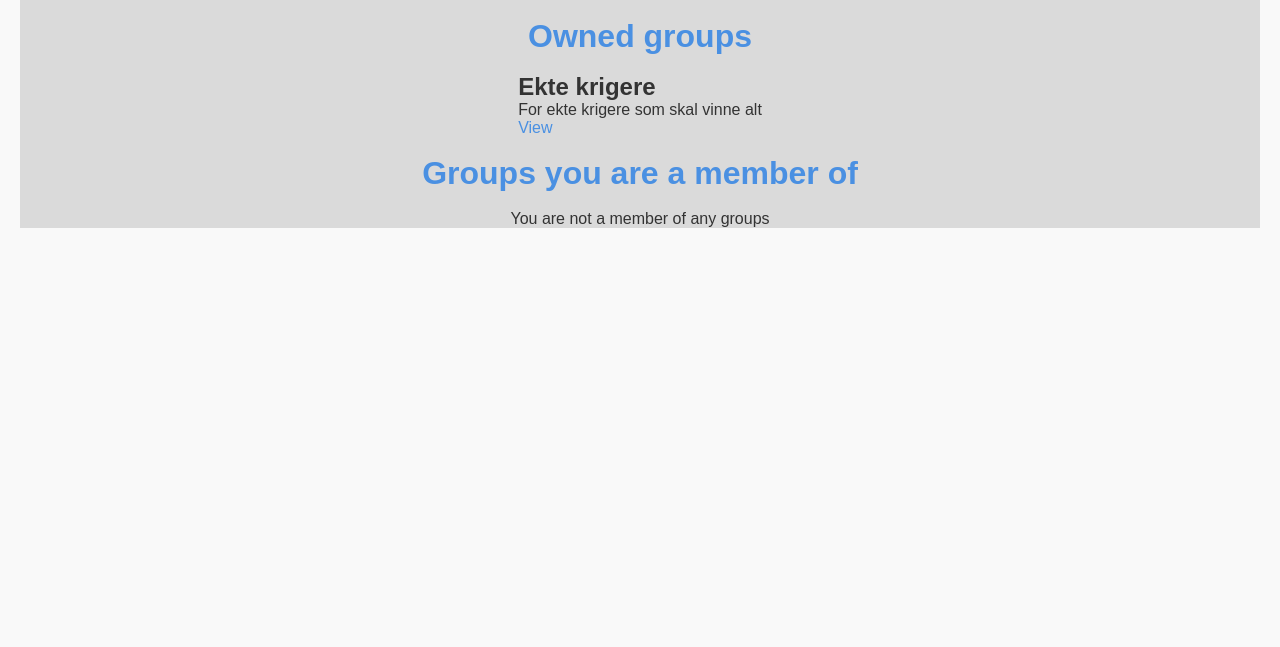
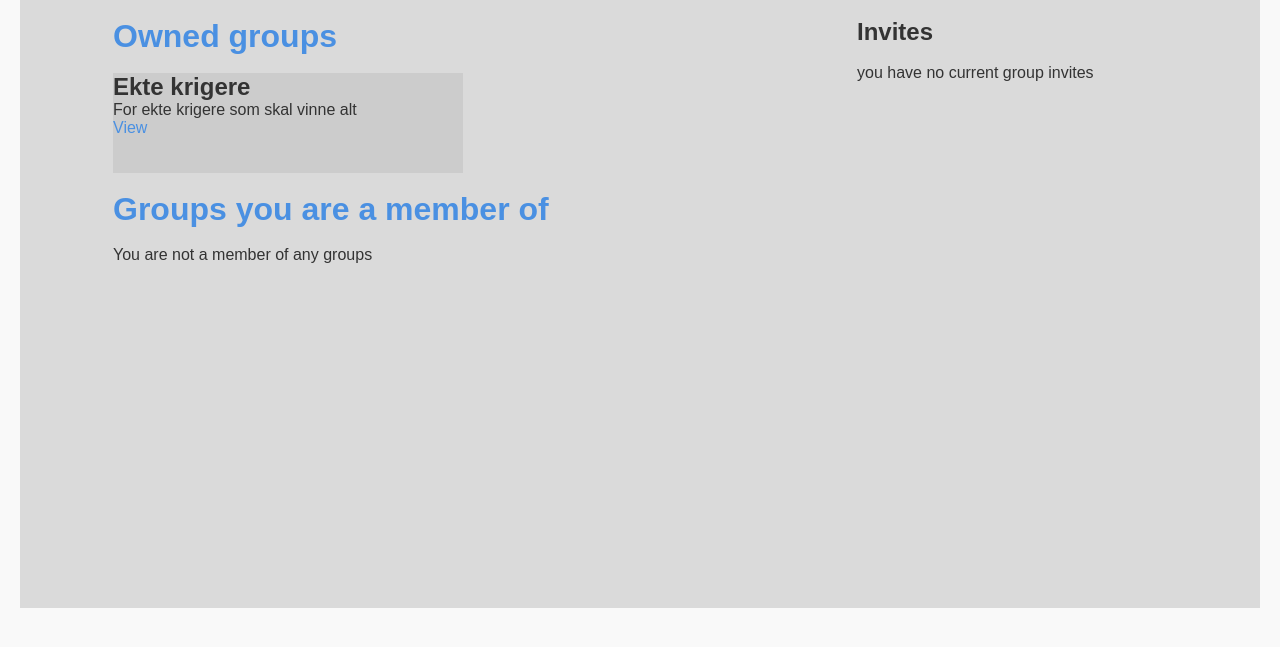
Before and after one commit to TheStrgamer/Wishlist, a Django app: page /groups/ in a window 1280 px wide. Shown: the part 50-697 px from the top of the page. Run offline with Django 5.2, Linux system fonts and the light colour scheme; a user stored in the database is signed in; data comes from the database, SQL or seed files in the repository; both versions use the stored data as it was after the commit.

Commit message:
improved groups style

```diff
--- a/wishlist/wishlistManager/models.py
+++ b/wishlist/wishlistManager/models.py
@@ -11,7 +11,7 @@ class WishlistGroup(models.Model):
         return self.name
 
     def can_view(self, user):
-        if self.owner == user or user in self.users.all():
+        if self.owner == user or user in self.members.all():
             return True
         return False
 
--- a/wishlist/wishlistManager/static/styles/styles.css
+++ b/wishlist/wishlistManager/static/styles/styles.css
@@ -94,6 +94,7 @@ button:hover{
     overflow-y: auto;
     box-sizing: border-box;
     max-height: calc(100vh - 50px);
+    min-height: 80%;
     background-color: #99999952;
 }
 
@@ -206,7 +207,7 @@ input[type="password"], textarea {
     background-color: #a9a9a9;
     text-align: center;
     border-radius: 10px;
-    min-width: 600px;
+    min-width: 60%;
     max-height: 225px;
 
 }
@@ -220,6 +221,7 @@ input[type="password"], textarea {
     width: 90%;
     display: flex;
     flex-wrap: wrap;
+
 }
 
 .item-content {
@@ -281,3 +283,26 @@ input[type="password"], textarea {
 .wishlist-title h2 {
     flex: 6;
 }
+
+
+.group {
+    background-color: #cccccc;
+    width: 350px;
+    min-height: 100px;
+}
+
+.group_content {
+    display: flex;
+    flex-direction: row;
+    width: 90%;
+    margin-left: 5%;
+}
+
+.group_lists {
+    flex:2
+
+}
+
+.invites {
+    flex:1
+}
--- a/wishlist/wishlistManager/templates/groups.html
+++ b/wishlist/wishlistManager/templates/groups.html
@@ -13,6 +13,9 @@
 <body>
 
         {% block content %}
+
+        <div class="group_content">
+            <div class="group_lists">
                 <h1>Owned groups</h1>
                 <br>
                 {% if owned_groups|length == 0 %}
@@ -44,11 +47,20 @@
                         {% if group.description %}
                             <p>{{ group.description }}</p>
                         {% endif %}
-                <a >View</a>
+                        <a href = {% url 'group_detail' group.id %}>View</a>
 
                     </div>
                     <br>
                 {% endfor %}
+            </div>
+            <div class="invites">
+
+                <h2> Invites </h2>
+                <br>
+                <p> you have no current group invites</p>
+
+            </div>
+        </div>
 
 
         {% endblock %}
```
Also changed, not shown: wishlist/db.sqlite3, wishlist/media/images/Calamitas-0.webp (added), wishlist/media/images/front_5018d5b0-1d60-4e78-be08-25e6be00c5c3.webp (added). Lines whose indentation alone changed are shown as unchanged.
